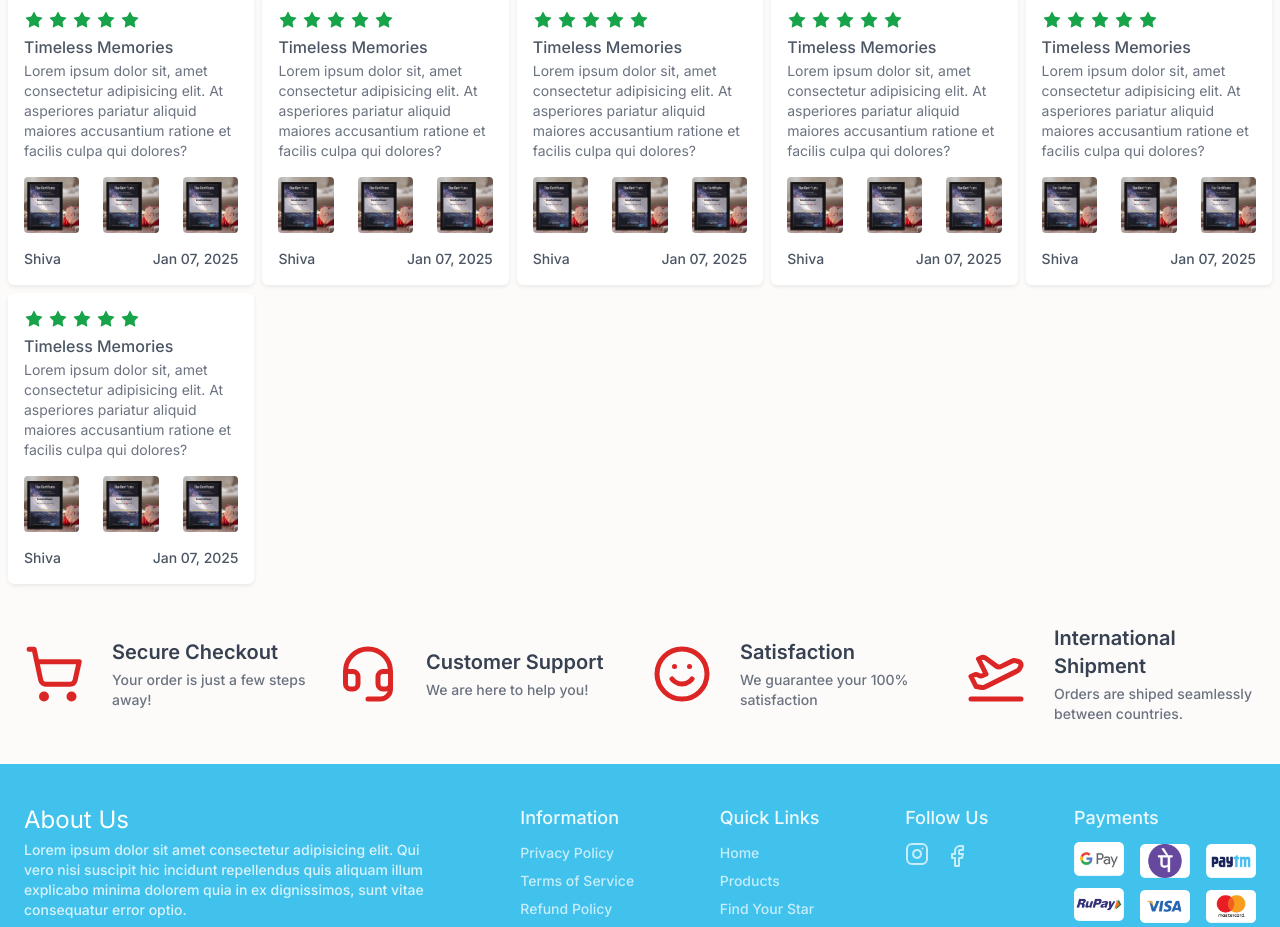
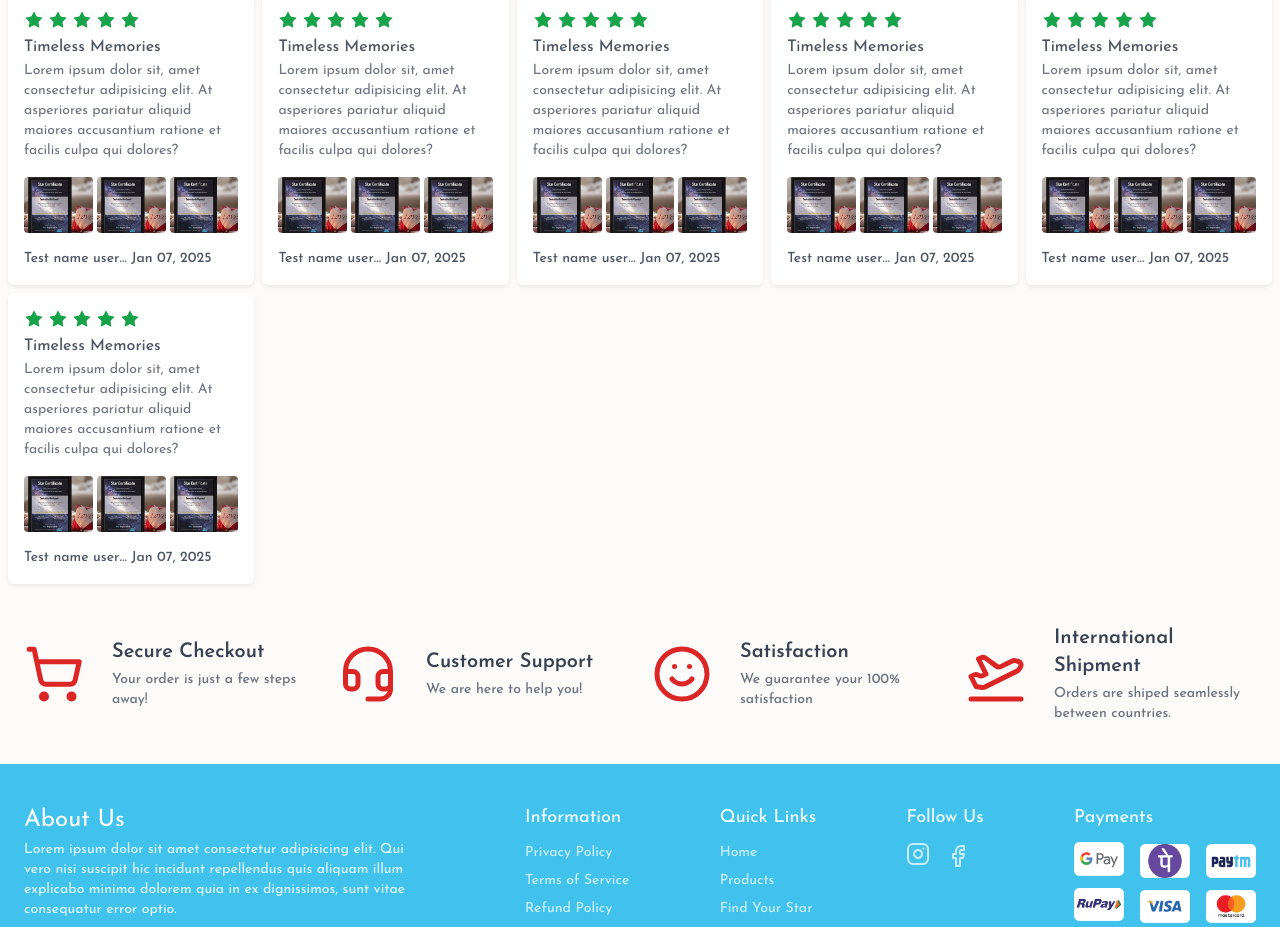
Before and after one commit to ganeshpawar95/joyful_website, a Next.js app: page / in a window 1280 px wide. Shown: the part 2556-3483 px from the top of the page. Built offline with nearby package versions, Linux system fonts and the light colour scheme.

Commit message:
Update code 04/03/2025

```diff
--- a/src/app/cart/page.tsx
+++ b/src/app/cart/page.tsx
@@ -32,8 +32,9 @@ function page() {
                                 <h6 className="font-semibold text-sm text-gray-600">Total</h6>
                                 <h6 className="font-bold text-sm text-gray-800">₹2597.00</h6>
                             </div>
-                            <div className="flex justify-end">
-                                <Button size="lg" className="mt-5 w-full sm:w-auto">Proceed to Checkout</Button>
+                            <div className="flex flex-col sm:flex-row justify-end gap-x-2 gap-y-2 mt-5">
+                                <Button size="lg" variant="outline" className="w-full sm:w-auto">Continue Shopping</Button>
+                                <Button size="lg" className="w-full sm:w-auto">Proceed to Checkout</Button>
                             </div>
                         </div>
                     </div>
--- a/src/app/layout.tsx
+++ b/src/app/layout.tsx
@@ -1,10 +1,10 @@
 import type { Metadata } from "next";
-import { Inter } from 'next/font/google'
+import { Josefin_Sans } from 'next/font/google'
 import 'bootstrap/dist/css/bootstrap.min.css';
 import "./globals.css";
 
 
-const inter = Inter({
+const josfin = Josefin_Sans({
   subsets: ['latin'],
 });
 
@@ -21,7 +21,7 @@ export default function RootLayout({
   return (
     <html lang="en" className="overflow-x-hidden">
       <body
-        className={`${inter.className} bg-[#FCFBF9] overflow-x-hidden`}
+        className={`${josfin.className} bg-[#FCFBF9] overflow-x-hidden`}
 
       >
         {children}
--- a/src/app/order-tracking/page.tsx
+++ b/src/app/order-tracking/page.tsx
@@ -31,11 +31,11 @@ function page() {
                     <div className='flex justify-between items-center'>
                         <h4 className='text-2xl font-semibold text-gray-700'>Thank you for your order <span className='text-red-500'>#123456</span></h4>
                         <div className='flex gap-3'>
-                            <Button size="sm">Continue Shopping</Button>
                             <Button variant='outline' size="sm">
                                 <DownloadIcon />
                                 Add Invoice
                             </Button>
+                            <Button size="sm">Continue Shopping</Button>
                         </div>
                     </div>
                     <div className='mt-4 border border-gray-500 p-10 pb-0 rounded-md'>
--- a/src/components/custom/CustomerReviews/SingleReviews.tsx
+++ b/src/components/custom/CustomerReviews/SingleReviews.tsx
@@ -15,14 +15,14 @@ function SingleReviews() {
             </div>
             <h4 className="text-gray-600 font-medium mt-2">Timeless Memories</h4>
             <p className="text-sm text-gray-500 mt-1">Lorem ipsum dolor sit, amet consectetur adipisicing elit. At asperiores pariatur aliquid maiores accusantium ratione et facilis culpa qui dolores?</p>
-            <div className="grid grid-cols-3 gap-4 mt-3">
+            <div className="grid grid-cols-3 gap-1 sm:gap-4 mt-3">
                 <Image className="h-14 object-cover rounded-sm" src={Product1} alt="" />
                 <Image className="h-14 object-cover rounded-sm" src={Product1} alt="" />
                 <Image className="h-14 object-cover rounded-sm" src={Product1} alt="" />
             </div>
             <div className="flex justify-between mt-3">
-                <h4 className="text-sm font-medium text-gray-600">Shiva</h4>
-                <h4 className="text-sm font-medium text-gray-600">Jan 07, 2025</h4>
+                <h4 className="text-sm font-medium text-gray-600 truncate w-1/2">Test name user name hello world</h4>
+                <h4 className="text-sm font-medium text-gray-600 w-1/2">Jan 07, 2025</h4>
             </div>
         </div>
     )
--- a/src/components/custom/DetailsPreview/DetailsSlider.tsx
+++ b/src/components/custom/DetailsPreview/DetailsSlider.tsx
@@ -99,7 +99,7 @@ function DetailsSlider() {
                         </div>
                     </Slider>
                     <div className="mt-2">
-                        {!isMobile ? (
+                        {/* {!isMobile ? (
                             <>
                                 <Image src={OfferImageDesktop} alt="" />
                             </>
@@ -110,8 +110,8 @@ function DetailsSlider() {
                                 <Image className="h-[80px] w-[80px]" src={OfferImage3} alt="" />
                                 <Image className="h-[80px] w-[80px]" src={OfferImage4} alt="" />
                             </div>
-                        )}
-
+                        )} */}
+                        <Image className="mb-4 sm:mb-0" src={OfferImageDesktop} alt="" />
                     </div>
                 </Col>
             </Row>
```
Also changed, not shown: src/assets/images/qrcode.png.
